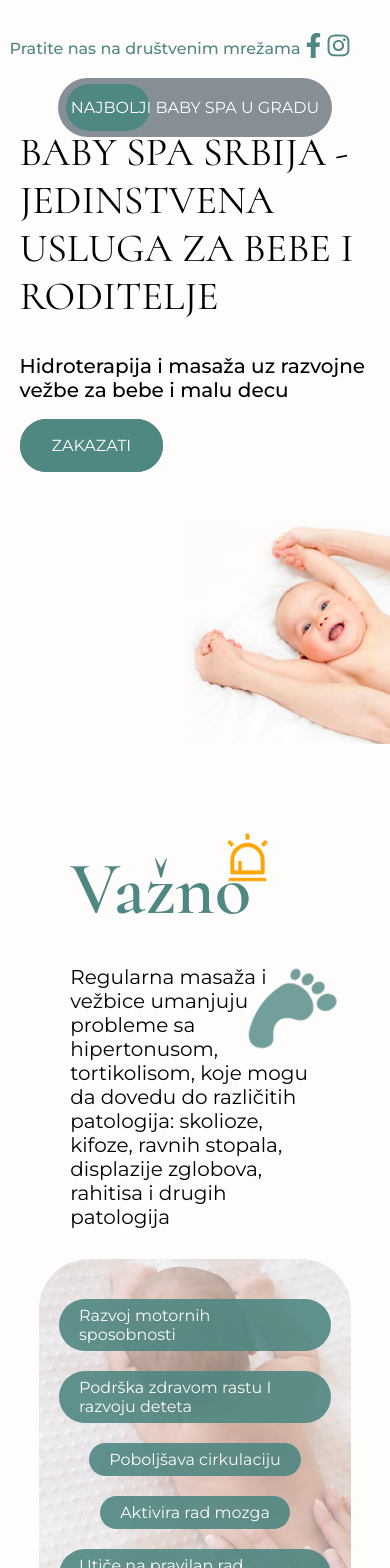
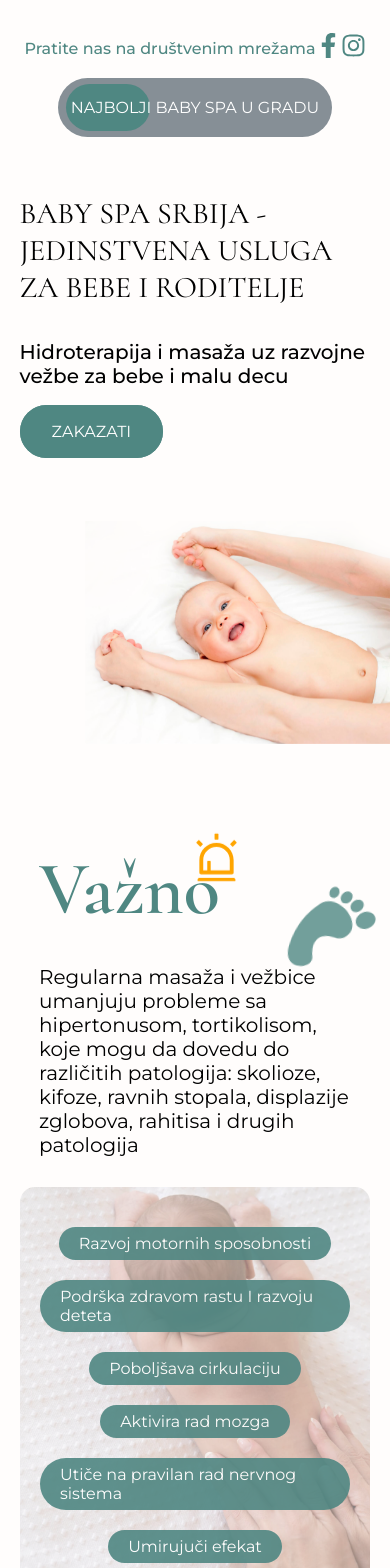
Before and after one commit to jimmyatv/myBabySpa, a React (Create React App) app: page / in a window 390 px wide. Shown: the part 100-1668 px from the top of the page. Built offline with nearby package versions, Linux system fonts and the light colour scheme.

Commit message:
Responsiveeeeeee | PART 2 :)

```diff
--- a/package.json
+++ b/package.json
@@ -1,4 +1,5 @@
 {
+  "homepage": "https://jimmyatv.github.io/myBabySpa",
   "name": "jimmy-baby-spa",
   "version": "0.1.0",
   "private": true,
@@ -15,6 +16,8 @@
   },
   "scripts": {
     "start": "react-scripts start",
+    "predeploy":"npm run build",
+    "deploy": "gh-pages -d build",
     "build": "react-scripts build",
     "test": "react-scripts test",
     "eject": "react-scripts eject"
@@ -36,5 +39,8 @@
       "last 1 firefox version",
       "last 1 safari version"
     ]
+  },
+  "devDependencies": {
+    "gh-pages": "^6.1.1"
   }
 }
--- a/src/components/Header/Header.css
+++ b/src/components/Header/Header.css
@@ -17,7 +17,6 @@
 .navBar-links>ul {
     display: flex;
     list-style: none;
-    gap: 4rem;
 }
 
 .navBar-links>ul>li>a {
@@ -132,7 +131,7 @@
         top: 0;
         left: 100%;
         min-height: 100vh;
-        width: 40%;
+        width: 60%;
         background-color: var(--primary);
         transition: 0.6s;
         flex-direction: column;
@@ -166,7 +165,7 @@
     }
 
     .navBar-links.is-active {
-        left: 60%;
+        left: 40%;
     }
 
     .navBar-links a:hover {
--- a/src/components/Hero/Hero.css
+++ b/src/components/Hero/Hero.css
@@ -86,11 +86,13 @@
 /* Media Query max-width 576px */
 @media screen and (max-width: 576px) {
     .social {
+        margin-right: unset;
+        align-items: center;
         justify-content: center;
     }
 
     .hero-text {
-        top: 27%;
+        top: 35%;
         left: 0;
         right: 0;
         margin: auto;
@@ -104,17 +106,14 @@
     }
 
     .hero-text>h1 {
-        font-size: 4rem;
+        font-size: 3rem;
     }
 
     .the-best-babyspa {
         left: 0;
         right: 0;
         margin: 4.5rem auto;
+        z-index: 1;
     }
-}
-
-/* Media Query max-width 375px - iPhone SE */
-@media screen and (max-width: 375px) {
 
 }
--- a/src/components/Hero/Hero.jsx
+++ b/src/components/Hero/Hero.jsx
@@ -1,4 +1,4 @@
-import React from "react";
+import React, { useEffect, useState } from "react";
 import "./Hero.css";
 import Header from "../Header/Header";
 import { motion } from "framer-motion";
@@ -7,6 +7,19 @@ import { FaFacebookF , FaInstagram  } from "react-icons/fa";
 
 const Hero = () => {
   const transition = { type: "spring", duration: 3 };
+  const [isWideScreen, setIsWideScreen] = useState(window.innerWidth > 576);
+
+  useEffect(() => {
+    const handleResize = () => {
+      setIsWideScreen(window.innerWidth > 576);
+    };
+
+    window.addEventListener("resize", handleResize);
+
+    return () => {
+      window.removeEventListener("resize", handleResize);
+    };
+  }, []);
 
   return (
     <div className="hero">
@@ -29,6 +42,7 @@ const Hero = () => {
           <p>Hidroterapija i masaža uz razvojne vežbe za bebe i malu decu</p>
           <a className="btn" href="">Zakazati</a>
         </div>
+        {isWideScreen ? (
           <motion.img
             className="main-baby-photo"
             src={mainBaby}
@@ -37,6 +51,13 @@ const Hero = () => {
             whileInView={{ right: "-10rem" }}
             transition={transition}
           />
+        ) : (
+          <img
+            className="main-baby-photo"
+            src={mainBaby}
+            alt=""
+          />
+        )}
         <div className="social">
           <span>Pratite nas na društvenim mrežama</span>
           <span className="social-icon"><FaFacebookF/></span>
--- a/src/components/Newsletter/Newsletter.css
+++ b/src/components/Newsletter/Newsletter.css
@@ -8,7 +8,8 @@
     background-color: var(--secondary);
 
 }
-.newsletter > img {
+
+.newsletter>img {
     position: absolute;
     top: 0;
     left: 0;
@@ -16,7 +17,7 @@
     height: 100%;
     object-fit: cover;
     opacity: 0.3;
-    border-radius: 29rem 29rem 0 0 ;
+    border-radius: 29rem 29rem 0 0;
     pointer-events: none;
     z-index: 1;
 }
@@ -32,6 +33,7 @@
     text-transform: uppercase;
     color: var(--babyColor);
 }
+
 .form {
     margin-top: 2rem;
     display: flex;
@@ -47,6 +49,7 @@
     font-size: 2rem;
 
 }
+
 .form input::placeholder {
     color: var(--dark);
     font-family: var(--secondaryText);
@@ -66,6 +69,7 @@
     right: 30%;
     z-index: 3;
 }
+
 .baby-n>svg {
     font-size: 10rem;
     color: var(--primary);
@@ -74,17 +78,31 @@
 /* Key frames */
 @keyframes fanRotate {
     0% {
-      transform: rotate(0deg);
+        transform: rotate(0deg);
     }
+
     50% {
-      transform: rotate(10deg); /* Rotacija u smeru kazaljke na satu */
+        transform: rotate(10deg);
+        /* Rotacija u smeru kazaljke na satu */
     }
+
     100% {
-      transform: rotate(0deg);
+        transform: rotate(0deg);
     }
-  }
+}
 
-  .baby-n {
-    animation: fanRotate 2s linear infinite; /* Promeni 2s na željenu brzinu animacije */
-    transform-origin: bottom center; /* Postavi tačku rotacije na dno slike */
-  }
+.baby-n {
+    animation: fanRotate 2s linear infinite;
+    /* Promeni 2s na željenu brzinu animacije */
+    transform-origin: bottom center;
+    /* Postavi tačku rotacije na dno slike */
+}
+
+@media screen and (max-width: 768px) {
+    .newsletter {
+        padding:0 2rem;
+    }
+    .newsletter-form>h2 {
+        font-size: 3.8rem;
+    }
+}
--- a/src/components/Plans/Plans.css
+++ b/src/components/Plans/Plans.css
@@ -97,4 +97,7 @@
 
         transform: scale(1);
     }
+    .main-text {
+        font-size: 4rem;
+    }
 }
--- a/src/components/Reasons/Reasons.css
+++ b/src/components/Reasons/Reasons.css
@@ -10,6 +10,7 @@
     align-items: center;
     justify-content: center;
     position: relative;
+    margin: 0 2rem;
 }
 
 .reasons-l::after {
@@ -133,11 +134,14 @@
     }
 
     .reasons .babyFoot {
-        bottom: 20rem;
+        bottom: 21rem;
         right: 2rem;
     }
 
     .reasons .babyFoot>svg {
         font-size: 9rem;
     }
+    .reasons-l::after {
+        border-radius: 1.5rem;
+    }
 }
--- a/src/components/Reasons/Reasons.jsx
+++ b/src/components/Reasons/Reasons.jsx
@@ -5,7 +5,7 @@ import { GiFootprint } from "react-icons/gi";
 
 const Reasons = () => {
   return (
-    <div className="reasons container">
+    <div className="reasons">
       <div className="reasons-l">
         <span>Razvoj motornih sposobnosti</span>
         <span>Podrška zdravom rastu I razvoju deteta</span>
```
Also changed, not shown: 1 other file (tests, documents, lock files or other folders). Lines whose indentation alone changed are shown as unchanged.
